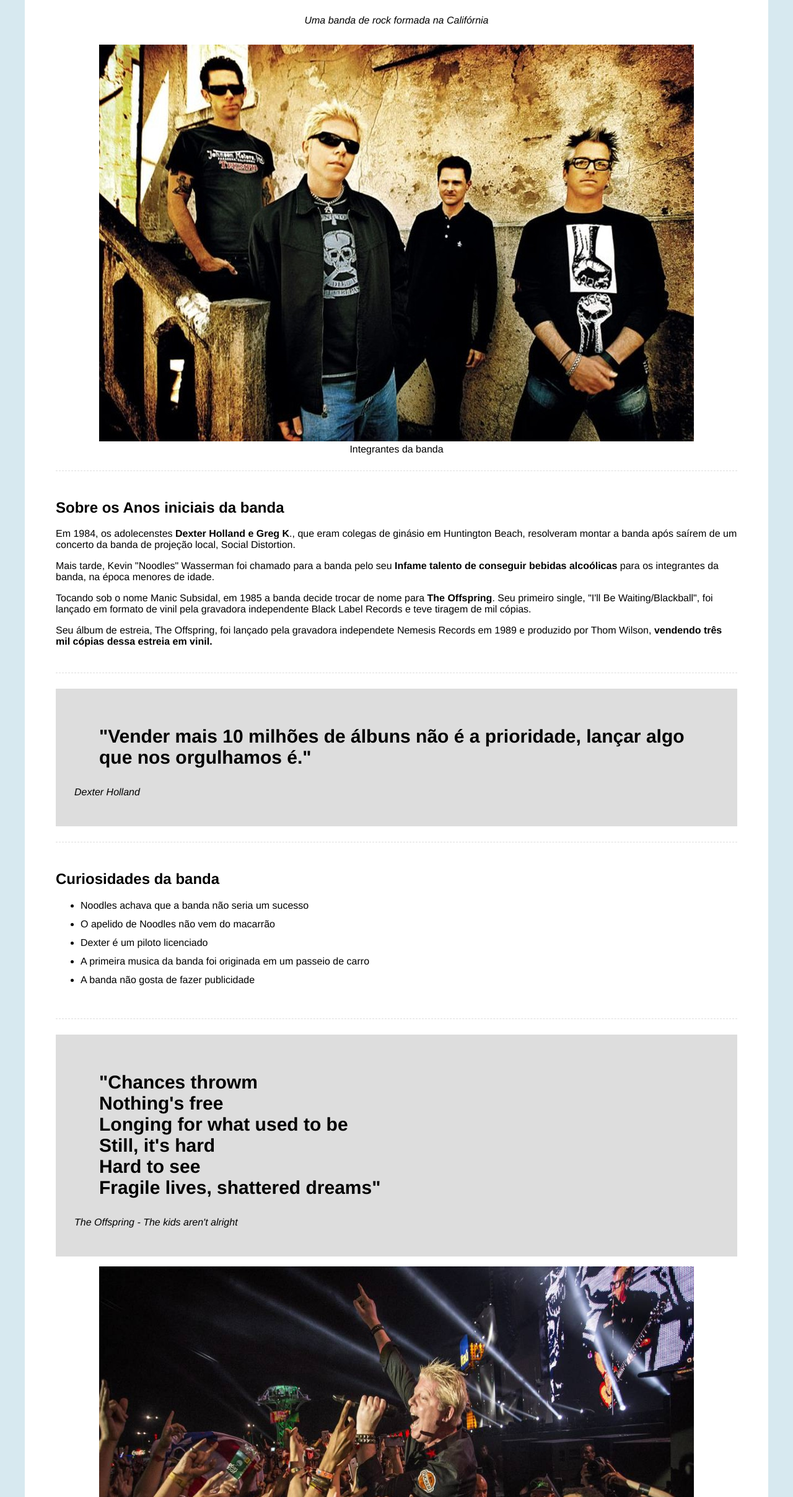
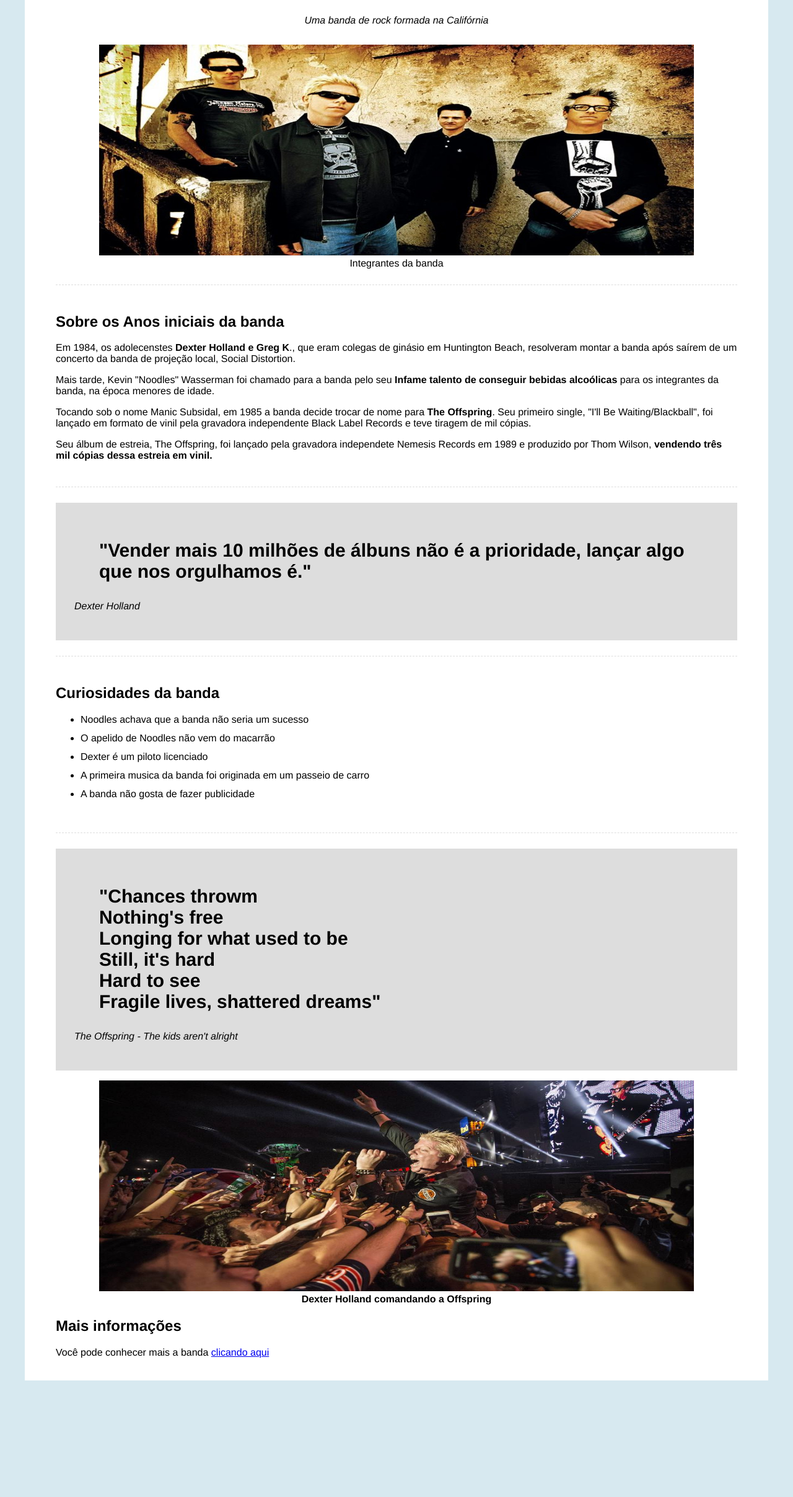
Before and after one commit to Gaabeess/Tribute-TheOffspring, a plain HTML site: page Offspring Tribute/index.html in a window 1280 px wide. Shown: the part 145-2560 px from the top of the page at 62% size. After the commit the page ends 2422 px from the top, so only its background shows below. Drawn offline with Linux system fonts and the light colour scheme.

Commit message:
Update styles.css
Responsive image

```diff
--- a/Offspring Tribute/css/styles.css
+++ b/Offspring Tribute/css/styles.css
@@ -34,6 +34,13 @@ html {
 .featured-image {
     text-align: center;
     margin-top: 30px;
+}
+
+.featured-image img {
+    width: 100%;
+    max-width: 960px;
+    height: 100%;
+    max-height: 340px;
 }
 
 /* Biografia */
@@ -80,3 +87,10 @@ html {
     font-weight: bold;
     text-align: center;
 }
+
+.img-bold img {
+    width: 100%;
+    max-width: 960px;
+    height: 100%;
+    max-height: 340px;
+}
```
